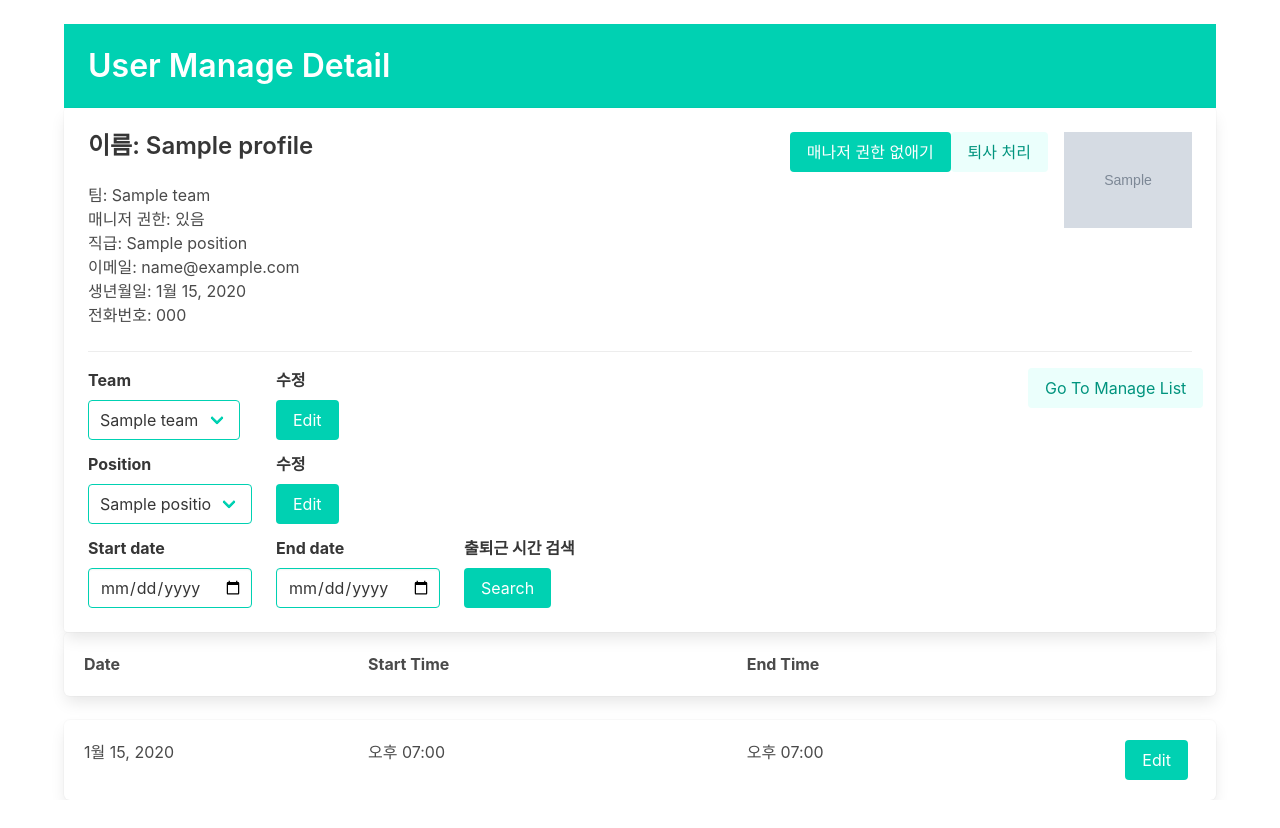
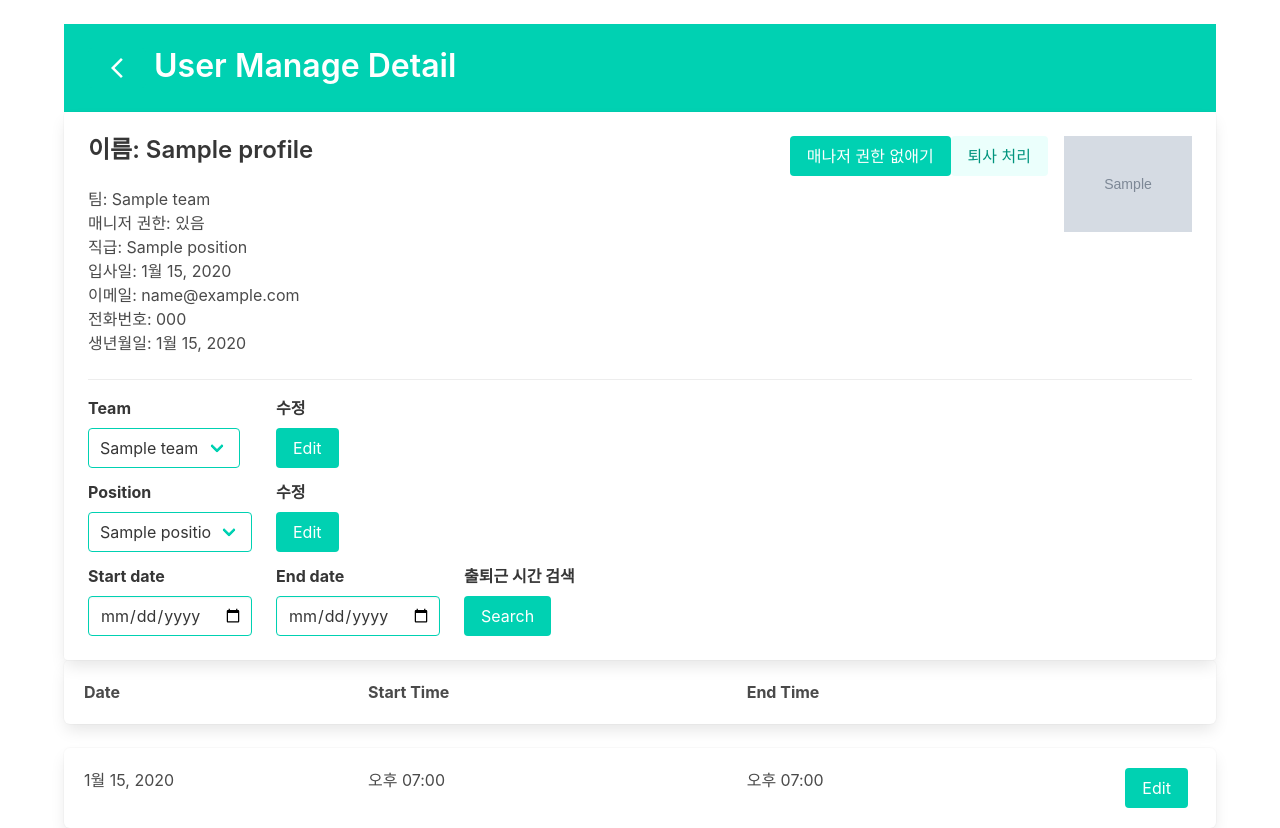
Before and after one commit to Log-Stack/work_logstack, a Django app: page /manage_detail/1/ in a window 1280 px wide. Shown: the part 56-884 px from the top of the page. Before the commit the page ends 856 px from the top, so only its background shows below. Run offline with Django 3.2, Linux system fonts and the light colour scheme; a user stored in the database is signed in; data comes from the database, SQL or seed files in the repository; tables that the repository leaves empty hold one stand-in row (values such as "Sample post"); grey boxes marked "Sample" are stand-in pictures.

Commit message:
#01 User Manager UI 수정
List로 가는 버튼을 왼쪽 위로 옮기기(완료)

```diff
--- a/work_logstack/templates/user_manage_detail.html
+++ b/work_logstack/templates/user_manage_detail.html
@@ -7,6 +7,7 @@
     <div class="hero is-primary is-small">
         <div class="hero-body">
             <p class="title">
+                <a href="{% url 'manage_list' %}" class="button is-primary"><i class="material-icons">arrow_back_ios_new</i></a>
                 User Manage Detail
             </p>
         </div>
@@ -24,9 +25,10 @@
                     <p>팀: {{ member.team }}</p>
                     <p>매니저 권한: {% if is_manager %}있음{% else %}없음{% endif %}</p>
                     <p>직급: {{ member.position }}</p>
+                    <p>입사일: {{ member.start_date }}</p>
                     <p>이메일: {{ member.email_address }}</p>
+                    <p>전화번호: {{ member.phone_number }}</p>
                     <p>생년월일: {{ member.birth_day }}</p>
-                    <p>전화번호: {{ member.phone_number }}</p>
                 </div>
                 <div class="field">
                     {% if is_manager %}
@@ -84,9 +86,6 @@
                                         <button type="submit" class="button is-primary">Edit</button>
                                     </div>
                                 </div>
-                            </div>
-                            <div class="column is-2">
-                                <a href="{% url 'manage_list' %}" class="button is-primary is-light">Go To Manage List</a>
                             </div>
                         </div>
                     </form>
--- a/work_logstack/templates/work_log_detail.html
+++ b/work_logstack/templates/work_log_detail.html
@@ -7,6 +7,7 @@
         <div class="hero is-primary is-small">
             <div class="hero-body">
                 <p class="title">
+                    <a href="{% url 'work_log_list' %}" class="button is-primary"><i class="material-icons">arrow_back_ios_new</i></a>
                     Work Log Detail
                 </p>
             </div>
@@ -42,9 +43,6 @@
                             <a href="{% url 'work_log_edit' work_log.pk %}" class="button is-primary">Edit</a>
                         </div>
                     {% endif %}
-                        <div class="control">
-                            <a href="{% url 'work_log_list' %}" class="button is-primary is-light">Go To Work Log List</a>
-                        </div>
                     </div>
                 </div>
             </div>
```
